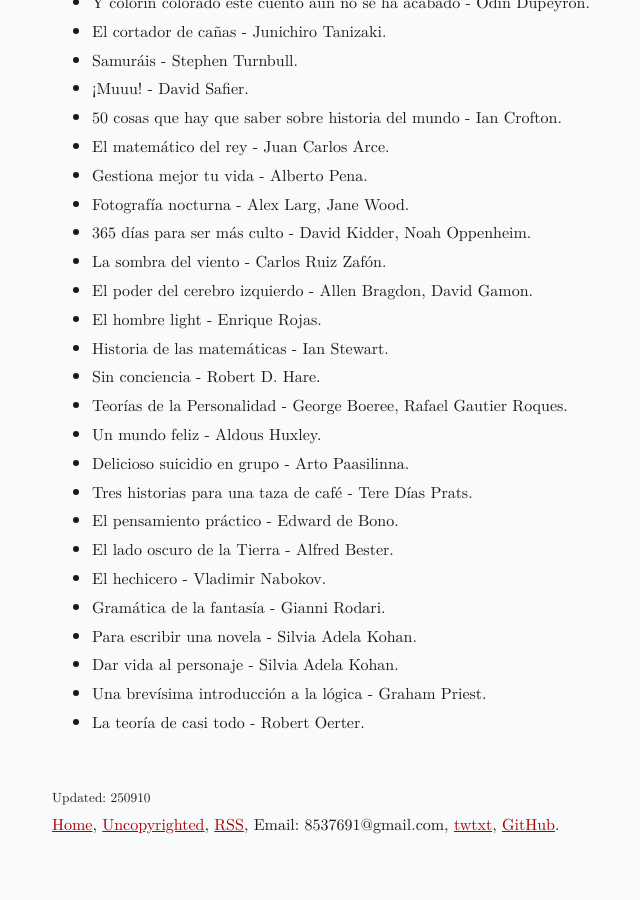
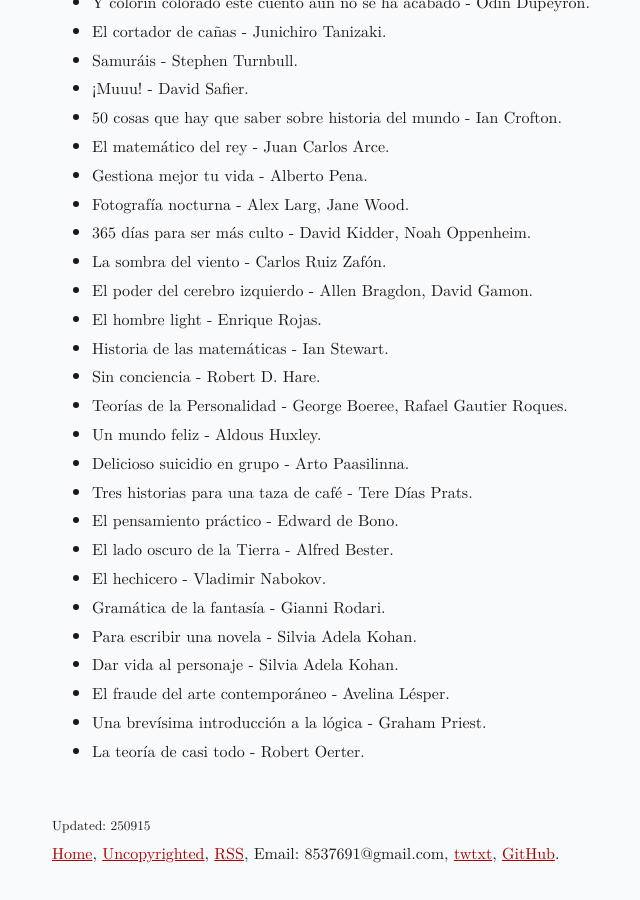
Before and after one commit to jProgr/jprogr.github.io, a Jekyll site: the page built from pages/books-read.md, in a window 1280 px wide and 900 px high, scrolled down 5075 px. Shown: the whole window, without its empty margins (288-928 px from the left). Built offline with Jekyll 4.4.1, drawn with Linux system fonts in a browser that asks for light colours; before the commit the page ends 5946 px from its top, so only the background shows below that.

Commit message:
Update content
Updated "Books read".

```diff
--- a/pages/books-read.md
+++ b/pages/books-read.md
@@ -1,7 +1,7 @@
 ---
 title: "Books read"
 permalink: "/books-read"
-updated_date: "250910"
+updated_date: "250915"
 ---
 
 # Books read
@@ -194,5 +194,6 @@
 - Gramática de la fantasía - Gianni Rodari.
 - Para escribir una novela - Silvia Adela Kohan.
 - Dar vida al personaje - Silvia Adela Kohan.
+- El fraude del arte contemporáneo - Avelina Lésper.
 - Una brevísima introducción a la lógica - Graham Priest.
 - La teoría de casi todo - Robert Oerter.
```
